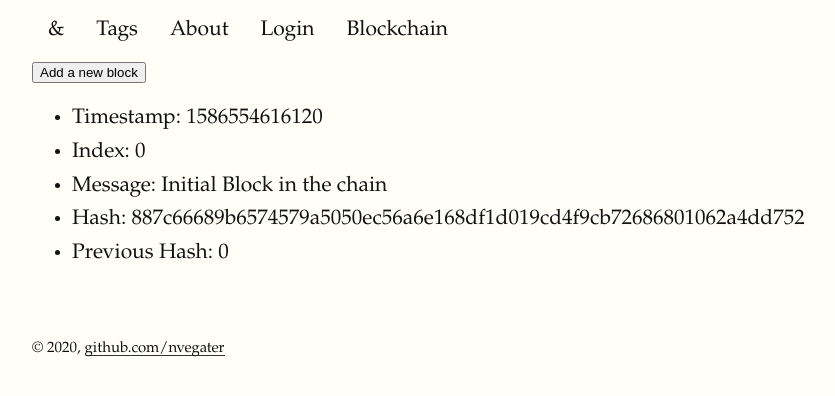
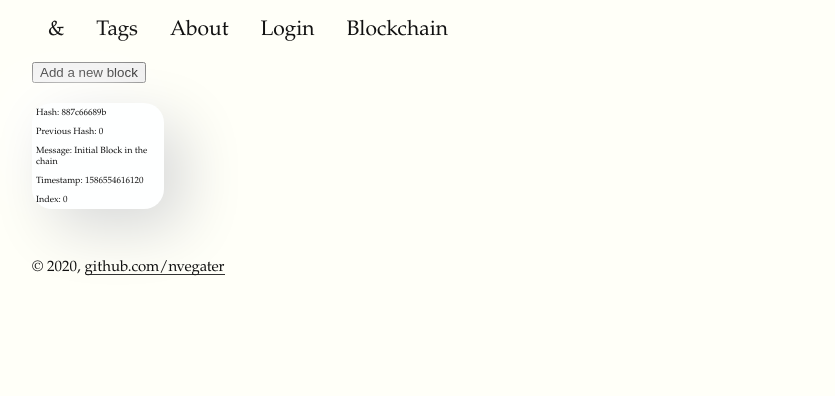
Before and after one commit to nvegater/nvegater.me, a Gatsby site: page /blockchain in a window 1280 px wide. Both pictures are taken after a click on the button "Start the blockchain". Shown: the whole page, without its empty margins (128-963 px from the left). Built offline with nearby package versions, Linux system fonts and the light colour scheme; Gatsby itself is replaced by a stand-in of ours; a web font is replaced by a local one.

Commit message:
added Layout and styling to the blocks in the chain. (TODO use https://github.com/pierpo/react-archer to add arrows between blocks)

```diff
--- a/package.json
+++ b/package.json
@@ -11,6 +11,7 @@
     "@types/auth0-js": "^9.12.4",
     "@types/crypto-js": "^3.1.44",
     "@types/reach__router": "^1.3.4",
+    "@types/rebass": "^4.0.5",
     "auth0-js": "^9.13.1",
     "babel-plugin-styled-components": "^1.10.7",
     "classnames": "^2.2.6",
@@ -42,6 +43,7 @@
     "react": "^16.12.0",
     "react-dom": "^16.12.0",
     "react-helmet": "^5.2.1",
+    "rebass": "^4.0.7",
     "styled-components": "^5.0.1",
     "typescript": "^3.7.5"
   },
--- a/src/components/block.tsx
+++ b/src/components/block.tsx
@@ -1,22 +1,35 @@
 import React, {FC} from 'react';
 import {Block as BlockType} from '../utils/blockchain'
+import styled from "styled-components";
+import {Box, Flex} from "rebass";
 
 
 interface BlockProps {
   block: BlockType;
 }
 
+const MorphFlex = styled(Flex)`
+  border-radius: 20px;
+  background: #feffff;
+  box-shadow:  20px 20px 60px #d8d9d9,
+               -20px -20px 60px #ffffff;
+`;
+
+const MorphBox = styled(Box)`
+  font-size: xx-small;
+`;
+
 const Block:FC<BlockProps> = ({block}) => {
 
 
   return (
-      <ul>
-        <li>Timestamp: {block.timestamp}</li>
-        <li>Index: {block.index}</li>
-        <li>Message: {block.content.message}</li>
-        <li>Hash: {block.hash}</li>
-        <li>Previous Hash: {block.previousHash}</li>
-      </ul>
+      <MorphFlex flexWrap="wrap">
+        <MorphBox width={1} p={1}>Hash: {block.hash.substr(0,10)}</MorphBox>
+        <MorphBox width={1} p={1}>Previous Hash: {block.previousHash.substr(0,10)}</MorphBox>
+        <MorphBox width={1} p={1}>Message: {block.content.message}</MorphBox>
+        <MorphBox width={1} p={1} >Timestamp: {block.timestamp}</MorphBox>
+        <MorphBox width={1} p={1}>Index: {block.index}</MorphBox>
+      </MorphFlex>
   )
 }
 
--- a/src/components/blockchaindisplay.tsx
+++ b/src/components/blockchaindisplay.tsx
@@ -1,6 +1,8 @@
 import React, {FC} from 'react';
 import { Block, BlockChain as BlockChainType} from '../utils/blockchain'
 import BlockDisplay from "./block";
+import {Box, Flex} from "rebass";
+
 
 
 interface BlockChainProps {
@@ -9,17 +11,38 @@ interface BlockChainProps {
 
 const BlockChainDisplay:FC<BlockChainProps> = ({blockChain}) => {
 
+  const widthForBlocks = (blockChain:BlockChainType):number => {
+    let numberOfBlocksPerLine = 7;
+    let lengthOfChain = blockChain.length;
+
+    let width:number;
+    if (lengthOfChain <= numberOfBlocksPerLine){
+      width = 1/numberOfBlocksPerLine;
+    } else {
+      width = 1/(lengthOfChain > numberOfBlocksPerLine ? numberOfBlocksPerLine :blockChain.length)
+    }
+    return width;
+  }
+
+
+
   return (
-    <>
+      <Flex flexWrap="wrap" pt="20px" className="elements">
         {
           blockChain.map((block:Block,index) => {
             console.log(block)
             return (
+              <Box
+                width={widthForBlocks(blockChain)}
+                pr="5px"
+                minWidth={100}
+                minHeight={100}>
                 <BlockDisplay key={index} block={block}/>
+              </Box>
             )
           })
         }
-    </>
+      </Flex>
   )
 }
 
```
Also changed, not shown: 2 other files. Lines whose indentation alone changed are shown as unchanged.
